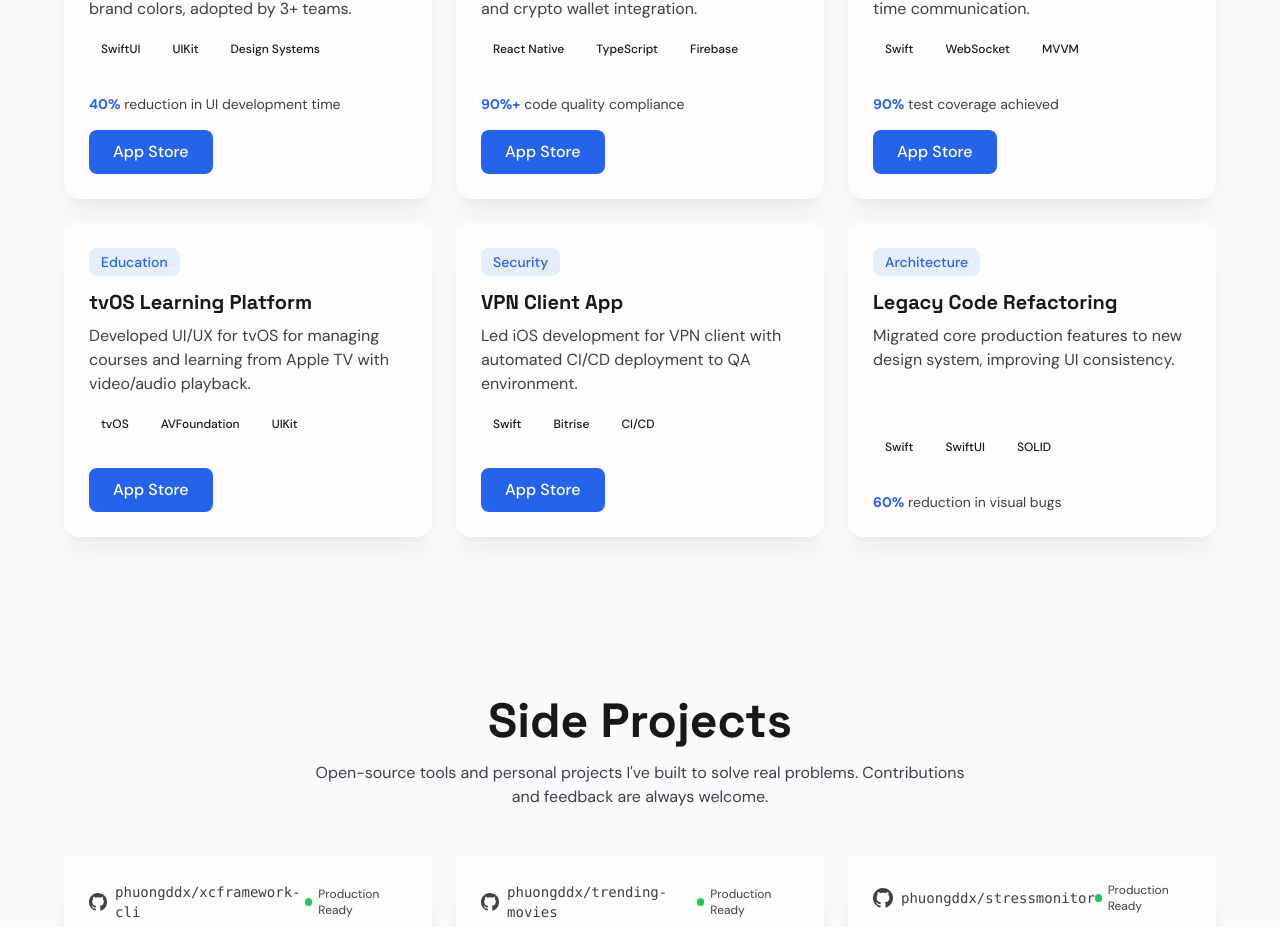
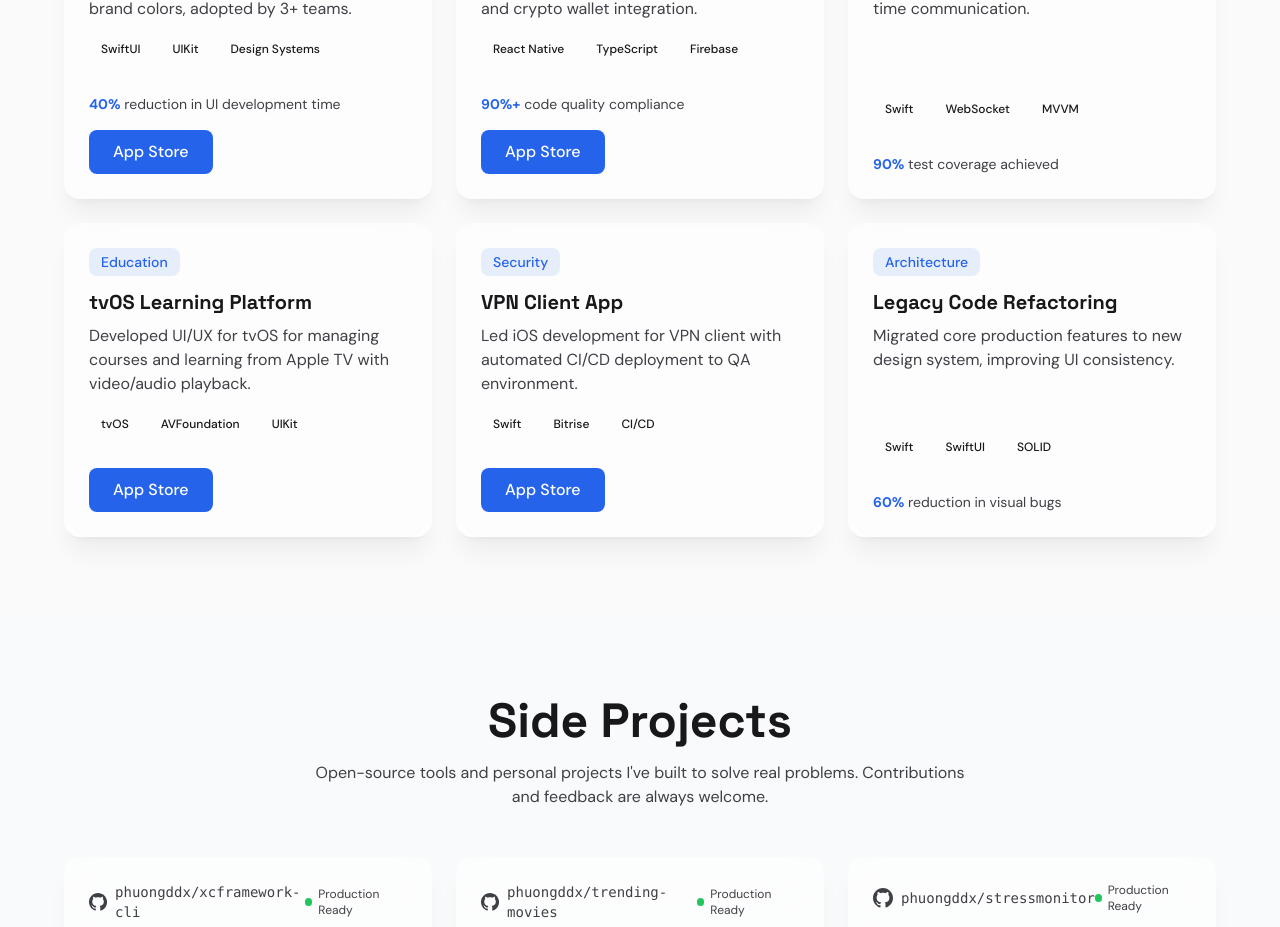
Before and after one commit to phuongddx/portfolio-next, a Next.js app: page / in a window 1280 px wide. Shown: the part 3938-4865 px from the top of the page. Built offline with nearby package versions, Linux system fonts and the light colour scheme.

Commit message:
fix(data): correct AppStore URLs for portfolio projects
Update Swiss Post, HVA, ZilLearn, Windscribe URLs to correct App Store links

```diff
--- a/components/data/projects-data.ts
+++ b/components/data/projects-data.ts
@@ -26,7 +26,7 @@ export const projects: Project[] = [
       "/screenshots/swisspost/460x998bb-2.webp",
       "/screenshots/swisspost/460x998bb-3.webp",
     ],
-    appStoreUrl: "https://apps.apple.com/app/swiss-post/id363556570",
+    appStoreUrl: "https://apps.apple.com/us/app/swiss-post/id378676700",
   },
   {
     id: "hva-financial",
@@ -37,7 +37,7 @@ export const projects: Project[] = [
     technologies: ["React Native", "TypeScript", "Firebase"],
     stat: { value: "90%+", label: "code quality compliance" },
     screenshots: [],
-    appStoreUrl: "https://apps.apple.com/app/hva",
+    appStoreUrl: "https://apps.apple.com/us/app/hva-%C4%91%E1%BA%A7u-t%C6%B0-%C4%91a-l%E1%BB%9Bp-t%C3%A0i-s%E1%BA%A3n/id6748415445",
   },
   {
     id: "smart-home",
@@ -48,7 +48,7 @@ export const projects: Project[] = [
     technologies: ["Swift", "WebSocket", "MVVM"],
     stat: { value: "90%", label: "test coverage achieved" },
     screenshots: [],
-    appStoreUrl: "https://apps.apple.com/app/smarthome",
+    appStoreUrl: undefined,
   },
   {
     id: "tvos-learning",
@@ -62,7 +62,7 @@ export const projects: Project[] = [
       "/screenshots/zillearn/Screenshot-2.png",
       "/screenshots/zillearn/Screenshot-3.png",
     ],
-    appStoreUrl: "https://apps.apple.com/app/zillearn",
+    appStoreUrl: "https://apps.apple.com/us/app/zillearn-bite-sized-learning/id1493909762",
   },
   {
     id: "vpn-client",
@@ -72,7 +72,7 @@ export const projects: Project[] = [
       "Led iOS development for VPN client with automated CI/CD deployment to QA environment.",
     technologies: ["Swift", "Bitrise", "CI/CD"],
     screenshots: ["/screenshots/windscribe/460x996bb.webp"],
-    appStoreUrl: "https://apps.apple.com/app/windscribe-vpn/id1163893293",
+    appStoreUrl: "https://apps.apple.com/us/app/vpn-windscribe-fast-secure/id1129435228",
   },
   {
     id: "legacy-refactoring",
```
